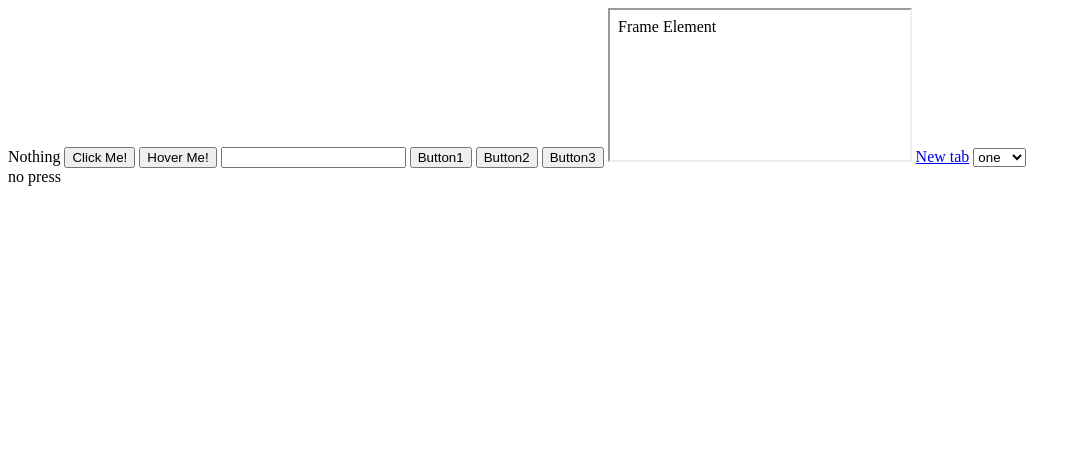
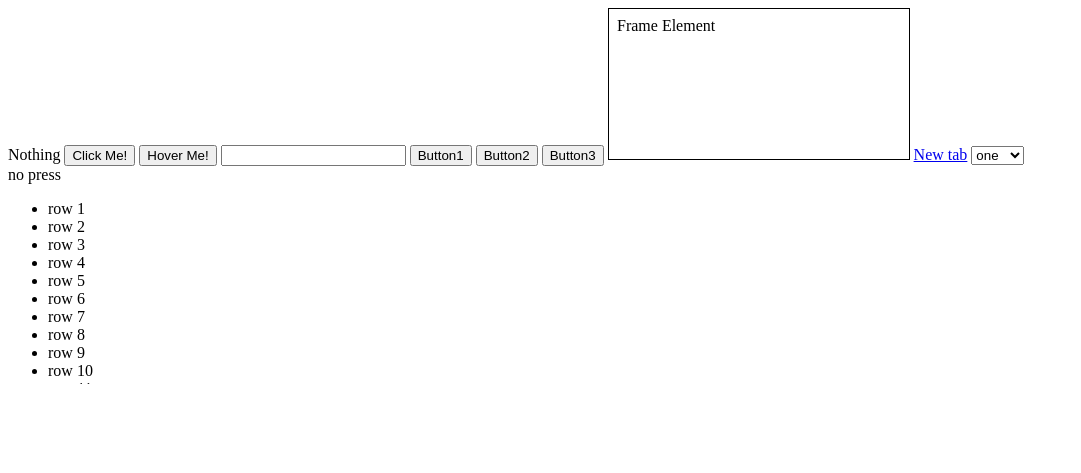
Before and after one commit to qavajs/steps-wdio, a website: page test-e2e/apps/actions.html in a window 1280 px wide. Shown: the whole page, without its empty margins (0-1081 px from the left). Drawn offline with Linux system fonts and the light colour scheme.

Commit message:
added scroll by offset steps

```diff
--- a/test-e2e/apps/actions.html
+++ b/test-e2e/apps/actions.html
@@ -4,7 +4,7 @@
     <meta charset="UTF-8">
     <title>Actions</title>
 </head>
-<body>
+<body style="height: 1000px">
 <span id="action">Nothing</span>
 <button id="button">Click Me!</button>
 <button id="buttonHover">Hover Me!</button>
@@ -13,7 +13,7 @@
 <button class="button">Button2</button>
 <button class="button">Button3</button>
 
-  <iframe src="frame.html" frameborder="1"></iframe>
+<iframe src="frame.html" style="border: 1px solid black"></iframe>
 <a id="newTabLink" href="frame.html" target="_blank">New tab</a>
 <label for="select"></label><select name="select" id="select">
     <option value="select one">one</option>
@@ -22,7 +22,26 @@
 </select>
 <div>
     <span id="pressCounter">no press</span>
-   <div>
+</div>
+<div id="overflowContainer" style="height: 200px; width: 150px; overflow-x: scroll">
+    <ul>
+        <li>row 1</li>
+        <li>row 2</li>
+        <li>row 3</li>
+        <li>row 4</li>
+        <li>row 5</li>
+        <li>row 6</li>
+        <li>row 7</li>
+        <li>row 8</li>
+        <li>row 9</li>
+        <li>row 10</li>
+        <li>row 11</li>
+        <li>row 12</li>
+        <li>row 13</li>
+        <li>row 14</li>
+        <li>row 15</li>
+    </ul>
+</div>
 
 <script>
     const action = document.querySelector('#action');
--- a/test-e2e/page_object/index.ts
+++ b/test-e2e/page_object/index.ts
@@ -1,4 +1,4 @@
-import { $, $$, Component } from '@qavajs/po';
+import { $, $$ } from '@qavajs/po';
 export default class App {
     SimpleTextElement = $('#textValue');
     SimpleTextListItems = $$('#textValueList li');
@@ -29,4 +29,6 @@ export default class App {
     PressCounter = $('#pressCounter');
 
     Users = $$('#users > li');
+
+    OverflowContainer = $('#overflowContainer');
 }
--- a/test-e2e/webui.ts
+++ b/test-e2e/webui.ts
@@ -29,7 +29,6 @@ export default common;
 
 export const debug = {
     ...common,
-    tags: '@debug',
     browser: {
         logLevel: 'warn',
         capabilities: {
```
Also changed, not shown: package.json (+5 -4 lines), src/actions.ts (+30 -0 lines), src/utils.ts (added, +8 -0 lines), CHANGELOG.md, 2 other files. Lines whose indentation alone changed are shown as unchanged.
